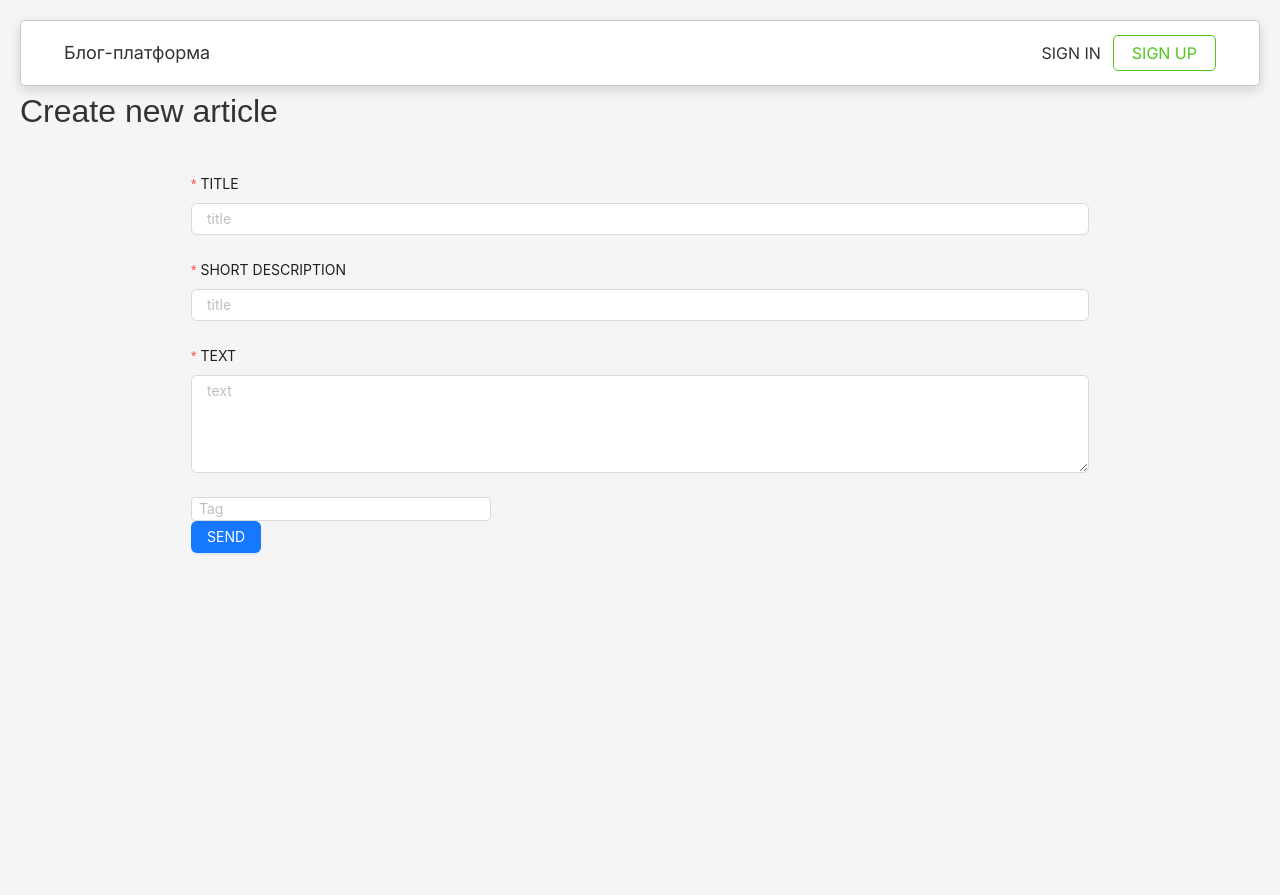
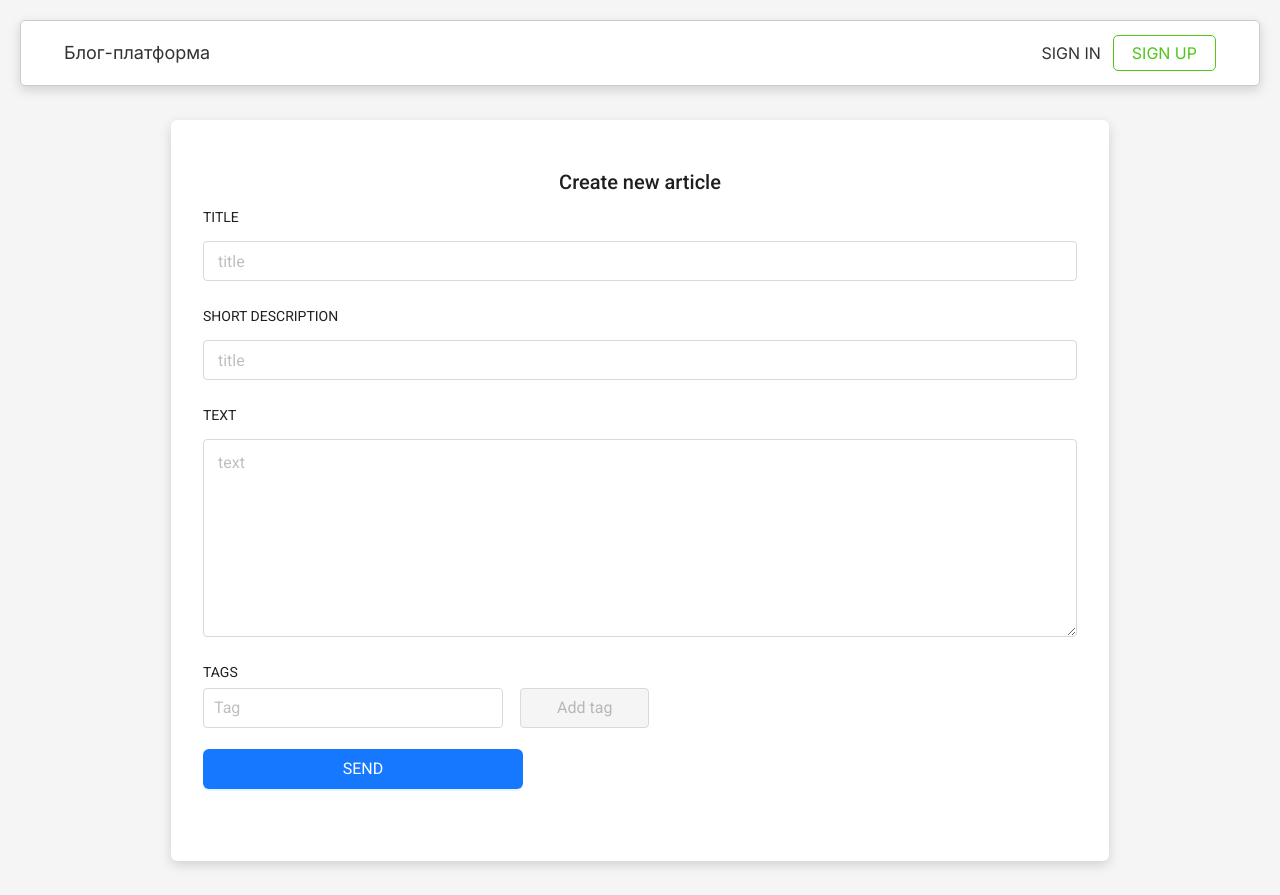
Before and after one commit to arlekin13/Blog-platforma, a React (Create React App) app: page /new-article in a window 1280 px wide. Before the commit the page ends 800 px from the top, so only its background shows below. Built offline with nearby package versions, Linux system fonts and the light colour scheme.

Commit message:
del staTbu

```diff
--- a/src/App.js
+++ b/src/App.js
@@ -8,6 +8,7 @@ import RegisterPage from './components/Authentication/RegisterPage/RegisterPage'
 import ProfilePage from './components/Authentication/ProfilePage/ProfilePage';
 import LoginPage from './components/Authentication/LoginPage/LoginPage';
 import NewArticlePage from './components/NewArticlePage/NewArticlePage';
+
 
 
 function App() {
--- a/src/components/Article/Article.module.scss
+++ b/src/components/Article/Article.module.scss
@@ -8,7 +8,12 @@ border-radius: 5px;
   padding: 20px;
   border: 1px solid #ccc;
   margin: 25px auto;
+  &__actions {
+    display: flex;
 
+    margin-top: 30px;
+    gap: 12px;
+  }
 }
 
 .article__content {
@@ -127,8 +132,9 @@ border-radius: 5px;
 
 .article__author {
   display: flex;
+justify-content: space-between;
+gap: 12px;
 
-      gap: 12px;
 }
 
 .article__avatar {
@@ -169,10 +175,6 @@ border-radius: 5px;
 
 
 
-.article {
-
-}
-
 .title {
   font-size: 24px;
   margin-bottom: 10px;
@@ -186,3 +188,30 @@ border-radius: 5px;
   font-size: 16px;
   line-height: 1.5;
 }
+.editButton{
+  padding: 6px 19px;
+  border-radius: 5px;
+  font-size: 14px;
+  font-weight: 400;
+  cursor: pointer;
+  transition: all 0.2s ease;
+  background-color: #fff;
+  font-family: 'Inter', sans-serif;
+  line-height: 22px;
+ color: #52C41A;
+ border: 1px solid #52C41A;
+
+ &:hover {
+  color: #fff;
+  background-color: #52C41A !important;
+
+}
+}
+.deleteButton{
+  &:hover {
+  border: 1px solid #F5222D !important;
+    color: #fff !important;
+    background-color:#F5222D !important;
+
+  }
+}
--- a/src/components/ArticleForm/ArticleForm.jsx
+++ b/src/components/ArticleForm/ArticleForm.jsx
@@ -1,14 +1,15 @@
 import React, { useState } from "react";
-import {Form,Input,Button,message,Tag} from 'antd'
+import {Form,Input,Button,message} from 'antd'
 import styles from './ArticleForm.module.scss'
 import {createArticle} from '../api/api'
+import {useNavigate} from 'react-router-dom'
 
 
 function ArticleForm({onArticleSubmit}){
 
-const [tags,setTags]= useState([])
-const [inputValue,setInputValue]= useState('')
+const [tags,setTags]= useState([''])
 const [isLoading,setIsLoading]= useState(false)
+const navigate= useNavigate()
 
 const onFinish =async(value)=>{
     setIsLoading(true)
@@ -16,11 +17,11 @@ const onFinish =async(value)=>{
         const response=await createArticle({
             article:{
                 ...value,
-                tagList: tags,
+                tagList: tags.filter(tag=> tag.trim() !==''),
             }
         })
         message.success('Статья создана!')
-        onArticleSubmit(response.article.slug)
+        navigate(`/articles/${response.article.slug}`)
     }catch(error){
         message.error('Ошибка при создании статьи')
         console.error('Ошибка при создании статьи:', error)
@@ -28,70 +29,107 @@ const onFinish =async(value)=>{
         setIsLoading(false)
     }
 }
-const handleInputChange = (e)=>{
-    setInputValue(e.target.value)
+const handleInputChange = (e,index)=>{
+    const newTags = [...tags];
+    newTags[index] = e.target.value;
+    setTags(newTags);
 }
 
-const handleInputConfirm=()=>{
-    if( inputValue && tags.indexOf(inputValue)===-1){
-        setTags([...tags,inputValue])
+const handleAddTag=()=>{
+    if( tags.length> 0 && tags[tags.length-1].trim()!==''){
+        setTags([...tags, ''])
+
 }
-setInputValue('')
 }
 
-const handleTagClose=(removeTag)=>{
-    const newTag=Tag.filter((tag)=>tag!==removeTag)
-    setTimeout(newTag)
+const handleDeleteTag=(index)=>{
+    if(tags.length>1){
+const newTags = tags.filter((_, i) => i !== index)
+setTags(newTags)
+    }else{
+        setTags([''])
     }
+}
+
+
 return(
     <Form
     name="articleForm"
     onFinish={onFinish}
     layout="vertical"
     className={styles.form}
+    hideRequiredMark
     >
-
+<h1 className={styles.title}> Create new article</h1>
         <Form.Item
-        label='TITLE'
+        label={<span className={styles.label}>TITLE</span>}
         name='title'
         rules={[{ required: true, message: 'Введите заголовок статьи!' }]}>
-            <Input placeholder=" title"/>
+            <Input className={styles.input} placeholder=" title"/>
         </Form.Item>
 
         <Form.Item
-        label='SHORT DESCRIPTION'
+        label={<span className={styles.label}>SHORT DESCRIPTION</span>}
         name='description'
         rules={[{ required: true, message: 'Введите краткое описание!' }]}>
-            <Input placeholder=" title"/>
+            <Input className={styles.input}  placeholder=" title"/>
         </Form.Item>
 
         <Form.Item
-        label='TEXT'
+        label={<span className={styles.label}>TEXT</span>}
         name='body'
         rules={[{ required: true, message: 'Введите текст' }]}>
-            <Input.TextArea rows={4} placeholder=" text"/>
+            <Input.TextArea rows={7}
+            className={styles.textArea}
+             placeholder=" text"/>
         </Form.Item>
 
-        <div>
-            {tags.map((tag)=>(
-                <Tag key={tag} closable onClose={()=> handleTagClose(tag)}>
-                    {tag}
-                </Tag>
-            ))}
+
+        <div className={styles.tagsContainer}>
+            <span className={styles.label}>TAGS</span>
+
+            {tags.map((tag,index)=>(
+                <div className={styles.tagItem} key={index}>
                      <Input
     type="text"
     size="small"
     style={{width:300}}
     placeholder="Tag"
-            value={inputValue}
-            onChange={handleInputChange}
-            onBlur={handleInputConfirm}
-            onPressEnter={handleInputConfirm}
+    value={tag}
+    onChange={(e)=>handleInputChange(e,index)}
+   className={styles.input}
     />
+         {tags.length>1 &&(
+            <Button
+            type="text"
+            danger
+            className={styles.deleteButton}
+            onClick={() => handleDeleteTag(index)}>
+                Delete
+            </Button>
+
+         )}
+         {index ===tags.length -1 &&(
+            <Button
+            type="primary"
+            className={styles.addButton}
+            onClick={handleAddTag}
+            disabled={tag.trim()===''}
+            >Add tag
+            </Button>
+         )}
+           </div>
+        ))}
           </div>
 
+
+
         <Form.Item>
-            <Button type="primary" htmlType="submit" loading={isLoading}>SEND</Button>
+            <Button
+             type="primary"
+              htmlType="submit"
+              loading={isLoading}
+              className={styles.submitButton}>SEND</Button>
 
         </Form.Item>
 
--- a/src/components/ArticleForm/ArticleForm.module.scss
+++ b/src/components/ArticleForm/ArticleForm.module.scss
@@ -1,11 +1,97 @@
 .form{
+    align-self: center;
+    background-color: #fff;
+    border-radius: 6px;
+    display: flex;
+    flex-direction: column;
+    padding: 48px 32px;
+    margin:  34px auto;
     width: 938px;
-    padding: 20px;
-    margin: 0 auto;
-    box-sizing: border-box;
+box-shadow: 0px 4px 12px 0px rgba(0, 0, 0, 0.15);
+font-family: Roboto;
+
+
+
+    }
+    .title{
+        text-align: center;
+        font-size: 20px;
+        font-weight: 500;
+        line-height: 28px;
+
     }
 
 
-.formItem{
-    margin-bottom: 20px;
+
+.label{
+    display: block;
+    font-size: 14px;
+    margin-bottom: 5px;
+    font-weight:400;
+    line-height:22px;
+    font-family: Roboto;
 }
+
+.input{
+    width: 100%;
+    padding: 10px;
+    height: 40px;
+    border-radius: 4px;
+    font-size: 16px;
+    font-family: Roboto;
+
+}
+
+.textArea{
+    @extend .input;
+    height: 168px;
+    resize: vertical;
+    font-family: Roboto;
+}
+
+
+.tagItem {
+    display: flex;
+    align-items: center;
+    gap:17px;
+    margin-bottom: 5px;
+
+  }
+
+.addButton{
+    background-color: white;
+    border: 1px solid #1890FF;
+   border-radius: 4px;
+ color: #1890FF;
+ font-size: 16px;
+ line-height: 24px;
+ cursor: pointer;
+ padding: 8px 36px;
+ height: 40px;
+ font-family: Roboto;
+
+}
+.deleteButton{
+    background-color: #fff;
+    border: 1px solid #f5222d;
+    border-radius: 4px;
+    color: #f5222d;
+    cursor: pointer;
+    font-size: 16px;
+    line-height: 24px;
+    padding: 8px 36px;
+    height: 40px;
+    font-family: Roboto;
+
+}
+
+.submitButton{
+    margin-top: 16px;
+    width: 320px;
+    height: 40px;
+    font-size: 16px;
+    cursor: pointer;
+    font-family: Roboto;
+
+
+}
--- a/src/components/Authentication/LoginForm/LoginForm.jsx
+++ b/src/components/Authentication/LoginForm/LoginForm.jsx
@@ -59,6 +59,7 @@ const onFinishFailed = (errorInfo) => {
         autoComplete="off"
         onFinish={onFinish}
         onFieldsFailed={onFinishFailed}
+        hideRequiredMark
       >
 
 <Form.Item
--- a/src/components/Header/Header.jsx
+++ b/src/components/Header/Header.jsx
@@ -53,7 +53,7 @@ const logout = ()=>{
 
             {isLoggedIn ? (
                 <>
-              <Link to='/' >
+              <Link to='/new-article' >
             <button className={styles.header__createArticle}>Create article</button>
             </Link>
 
--- a/src/components/NewArticlePage/NewArticlePage.jsx
+++ b/src/components/NewArticlePage/NewArticlePage.jsx
@@ -11,11 +11,11 @@ function NewArticlePage(){
 
     return(
 
-       <div>
-        <h1> Create new article</h1>
+
+
         <ArticleForm
         onArticleSubmit = {handleArticleCreated}/>
-       </div>
+
     )
 }
 export default NewArticlePage
--- a/src/components/api/api.jsx
+++ b/src/components/api/api.jsx
@@ -2,6 +2,13 @@ import axios from 'axios'
 
 
 const API_BASE_URL = 'https://blog-platform.kata.academy/api'
+const getToken= ()=>{
+    return localStorage.getItem('token')}
+
+const  authHeader=()=>{
+    const tokenValue = getToken();
+    return tokenValue ? { Authorization: `Token ${tokenValue}` } : {};
+}
 
 export const getArticles = async( page =1, limit = 5)=>{
     try{
@@ -61,15 +68,15 @@ export const loginUser = async(credentials)=>{
 
 
 export const getCurrentUser= async()=>{
-    const token = localStorage.getItem('token')
-    if(!token){
+const tokenValue=getToken()
+    if(!tokenValue){
         throw new Error('нет токета')
 
     }
     try{
         const response=await axios.get(`${API_BASE_URL}/user`, {
       headers: {
-        Authorization: `Token ${token}`,
+        Authorization: `Token ${tokenValue}`,
       },}    )
       return response.data
     }catch(error){
@@ -80,15 +87,12 @@ export const getCurrentUser= async()=>{
 
 
 export const createArticle = async(articleData)=>{
-    const token= localStorage.getItem('token')
-    if(!token){
-        throw new Error('Net tokena')
-    }
+
+
     try{
         const response= await axios.post(`${API_BASE_URL}/articles`, articleData, {
-      headers: {
-        Authorization: `Bearer ${token}`,
-      },
+      headers: authHeader(),
+
     })
     return response.data
     }catch(error){
@@ -96,3 +100,24 @@ export const createArticle = async(articleData)=>{
         throw error
     }
 }
+
+export const deleteArticle = async(slug)=>{
+    try{
+        const response= await axios.delete(`${API_BASE_URL}/articles/${slug}`, {
+      headers: authHeader(),})
+      return response.data
+    }catch(error){
+        throw error
+    }
+}
+
+export const editArticle=async(slug,articleData)=>{
+    try{
+        const response= await axios.put(`${API_BASE_URL}/articles/${slug}`, articleData, {
+            headers:authHeader()
+        })
+        return response.data
+    }catch(error){
+        console.error('Ошибка при редактировании статьи', error);
+        throw error
+      }  }
```
Also changed, not shown: src/components/Article/Article.jsx (+52 -10 lines). Lines whose indentation alone changed are shown as unchanged.
